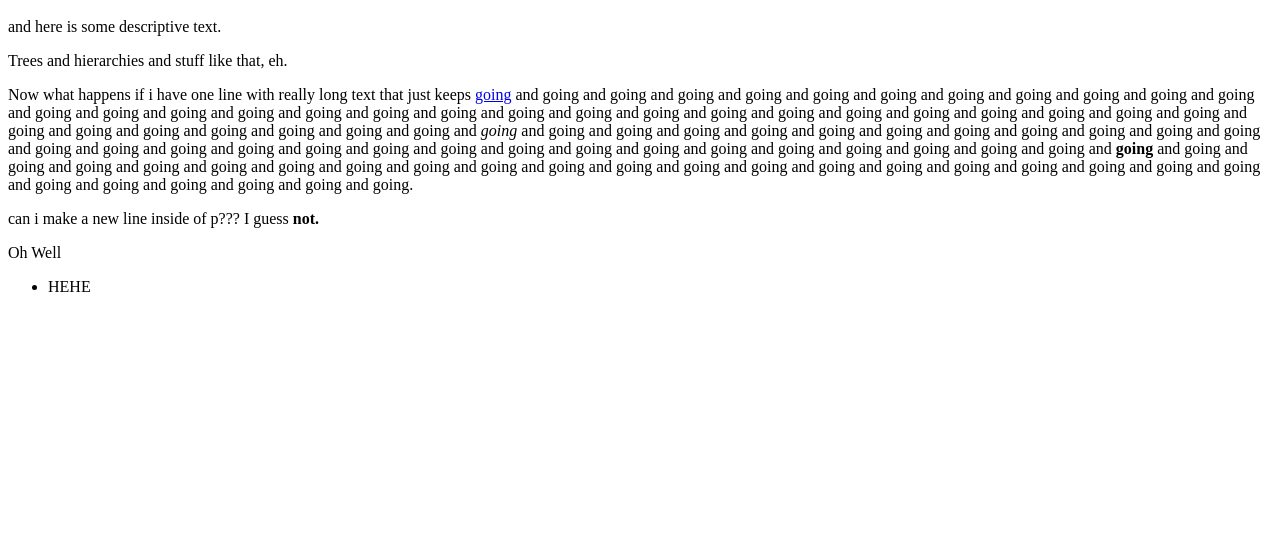
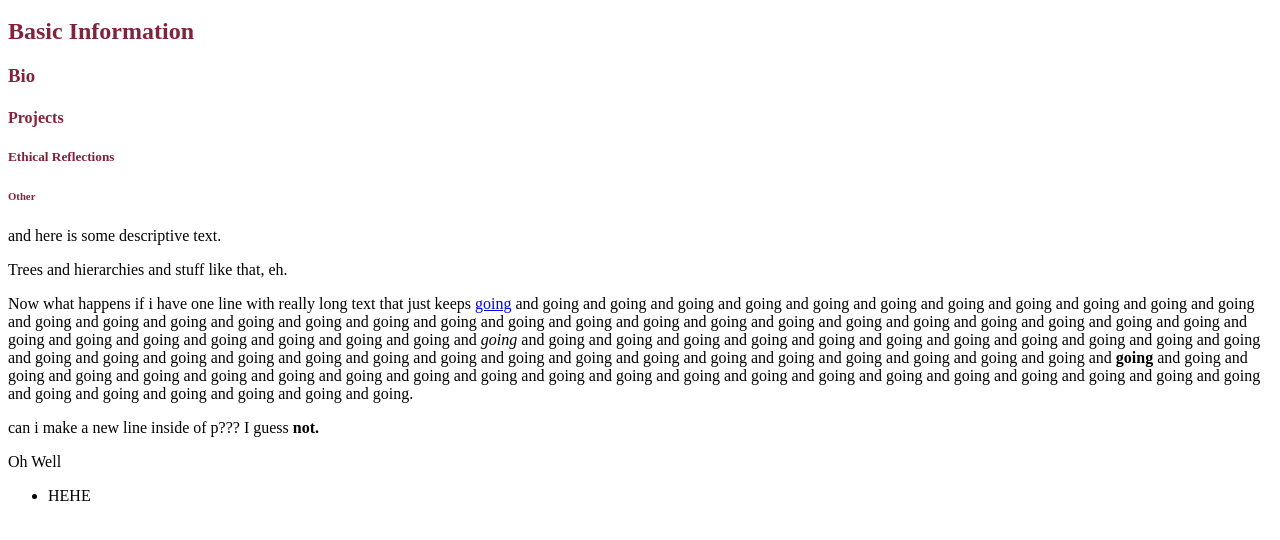
Before and after one commit to bjimenez21/PA-Summer-Session2018, a plain HTML site: page index.html in a window 1280 px wide. Shown: the part 48-588 px from the top of the page. Drawn offline with Linux system fonts and the light colour scheme.

Commit message:
Added Headers for Sections

```diff
--- a/index.html
+++ b/index.html
@@ -1,6 +1,11 @@
 <html>
 <body>
   <h1 style="color: rgb(132, 34, 59)"> My First Website! </h1>
+  <h2 style="color: rgb(132, 34, 59)"> Basic Information </h2>
+  <h3 style="color: rgb(132, 34, 59)"> Bio </h3>
+  <h4 style="color: rgb(132, 34, 59)"> Projects </h4>
+  <h5 style="color: rgb(132, 34, 59)"> Ethical Reflections </h5>
+  <h6 style="color: rgb(132, 34, 59)"> Other </h6>
   <p> and here is some descriptive text. </p>
   <p> Trees and hierarchies and stuff like that, eh. </p>
   <p> Now what happens if i have one line with really long text that just keeps <a href="https://www.youtube.com/watch?v=x47NYUbtYb0">going</a> and going and going and going and going and going and going and going and going and going and going and going and going and going and going and going and going and going and going and going and going and going and going and going and going and going and going and going and going and going and going and going and going and going and going and going and going and <em>going</em> and going and going and going and going and going and going and going and going and going and going and going and going and going and going and going and going and going and going and going and going and going and going and going and going and going and going and going and <strong>going</strong> and going and going and going and going and going and going and going and going and going and going and going and going and going and going and going and going and going and going and going and going and going and going and going and going and going and going. </p>
```
